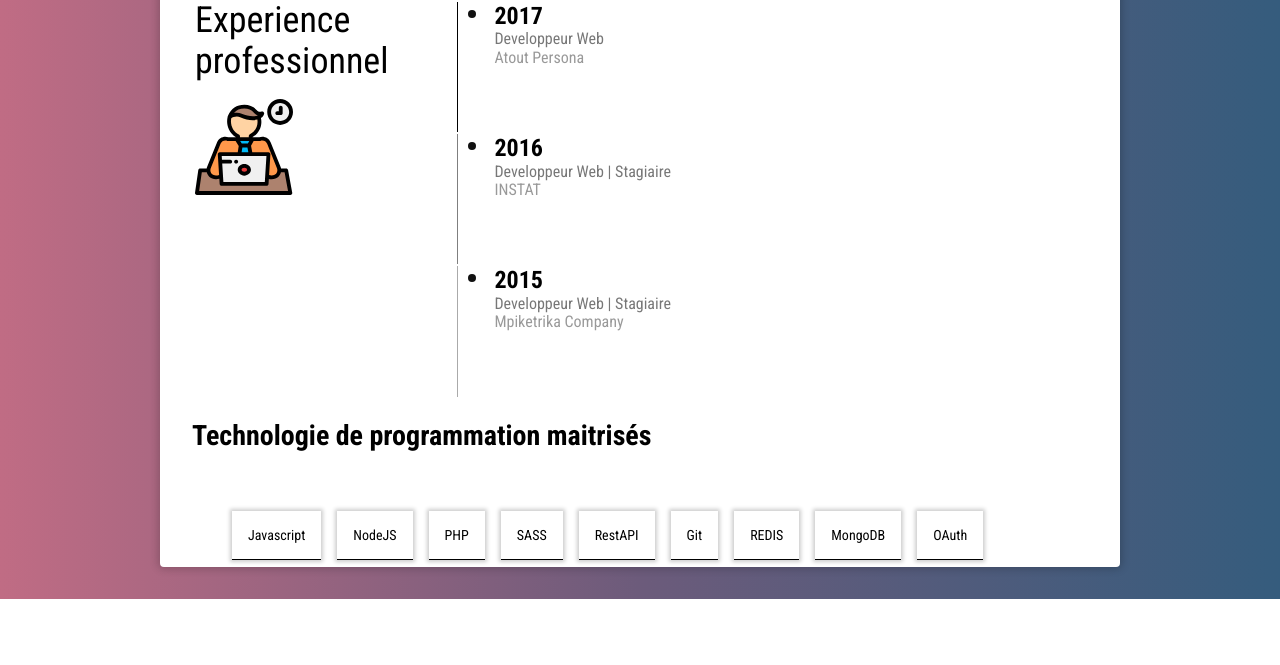
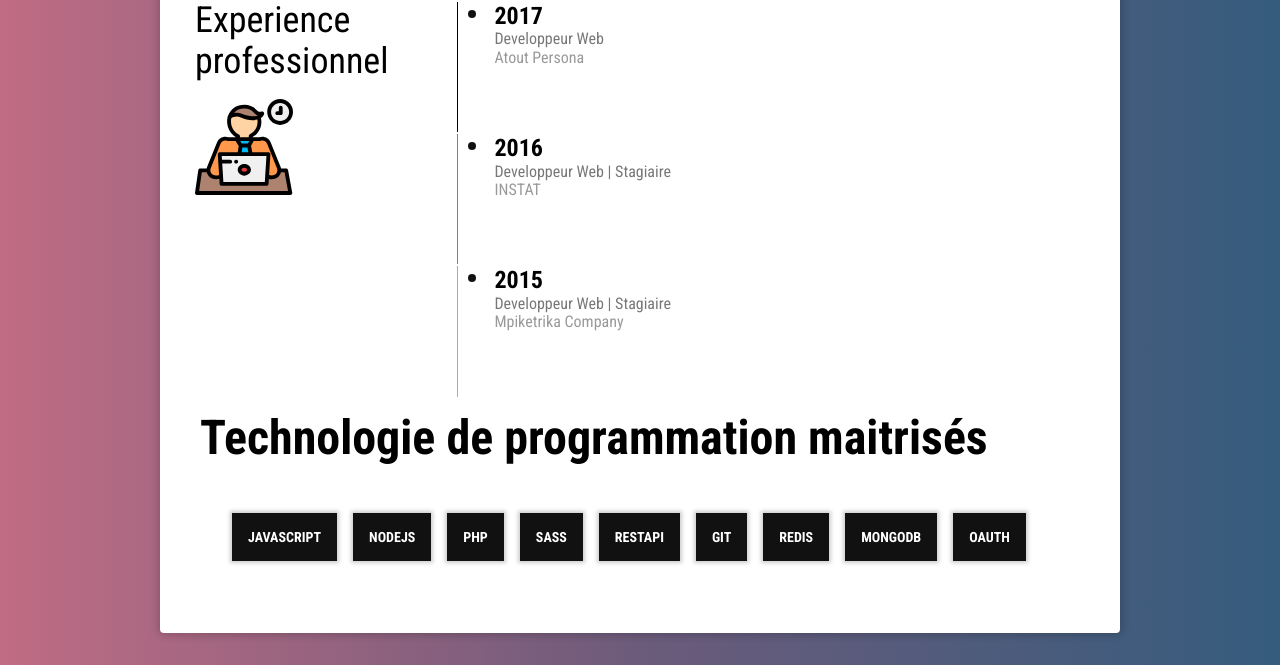
Before and after one commit to donatien513/donatien513.github.io, a PHP site: page / in a window 1280 px wide. Shown: the part 1175-1840 px from the top of the page. Before the commit the page ends 1774 px from the top, so only its background shows below. Run offline with PHP 8.4, Linux system fonts and the light colour scheme; some libraries are stand-ins or nearby versions.

Commit message:
Update index.php

```diff
--- a/index.php
+++ b/index.php
@@ -292,10 +292,12 @@
 						</tr>
 					</tbody>
 				</table>
-				<div>
-					<h1>Technologie de programmation maitrisés</h1>
+				<div class="mb5">
+					<h1 class="f1 ma2">Technologie de programmation maitrisés</h1>
 					<div class="pa4">
-						<div v-for="tech in techs" v-html="tech" class="pa3 bb shadow-1 dib fl ma2"></div>
+						<div v-for="tech in techs" class="pa3  bg-near-black white shadow-1 dib fl ma2">
+							<strong class="ttu" v-html="tech"></strong>
+						</div>
 					</div>
 				</div>
 			</div>
```
